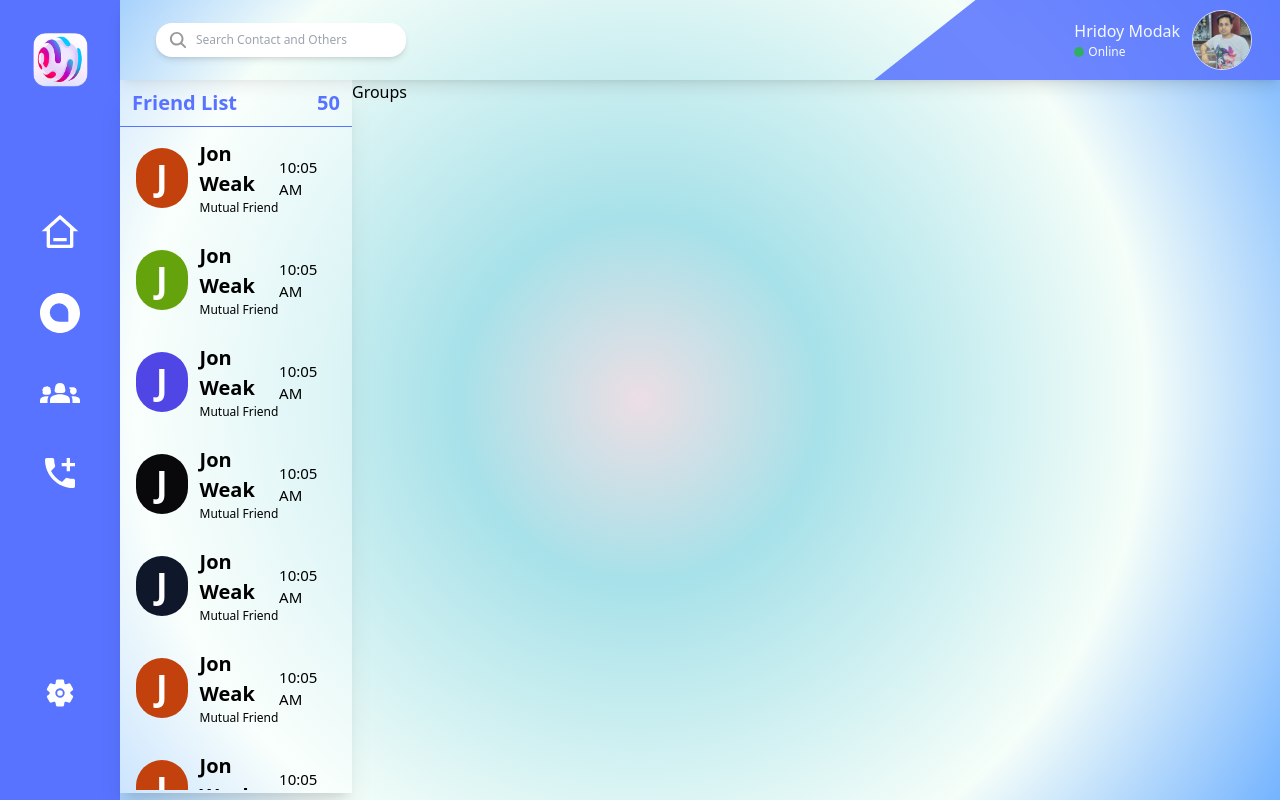
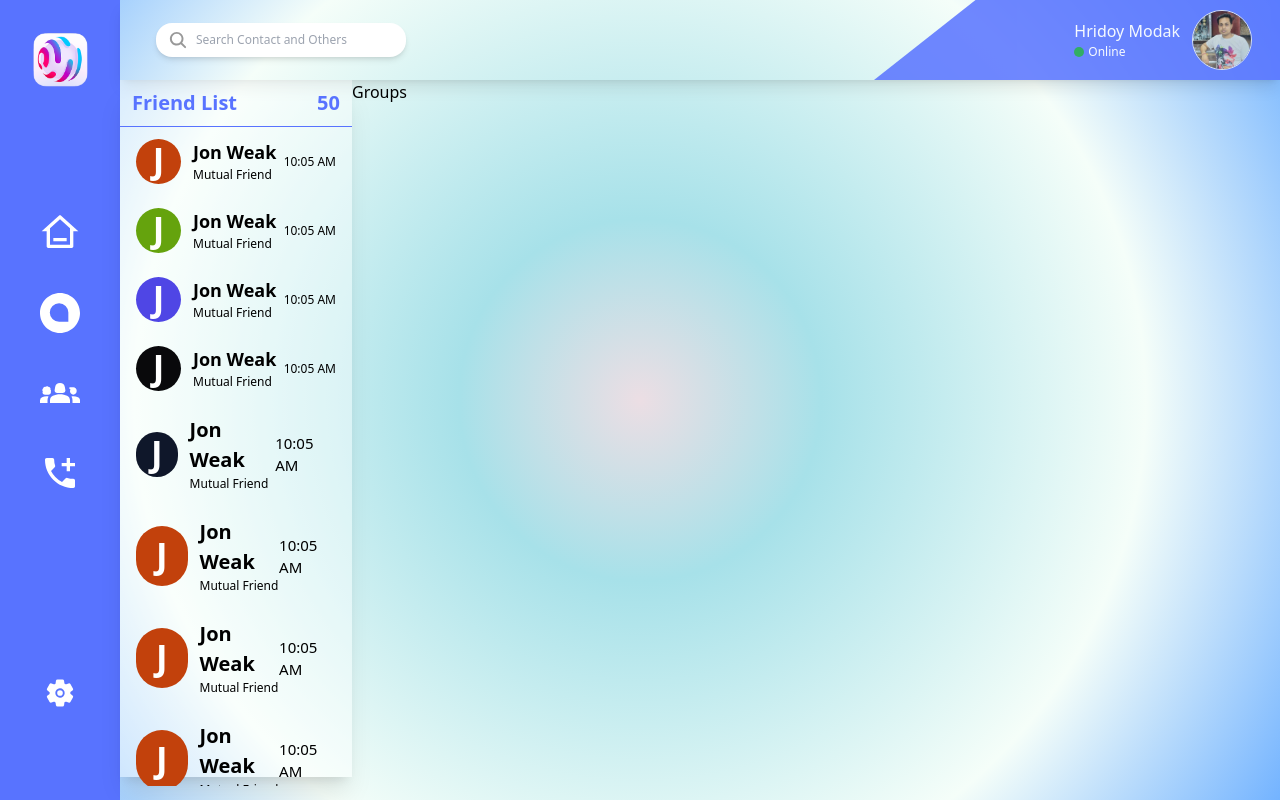
Before and after one commit to Hridoy-Modak/ChatApp1.0, a React (Vite) app: page / in a window 1280 px wide. Built offline with nearby package versions, Linux system fonts and the light colour scheme.

Commit message:
Small update

```diff
--- /dev/null
+++ b/firebase.config.js
@@ -0,0 +1,20 @@
+// Import the functions you need from the SDKs you need
+import { initializeApp } from "firebase/app";
+// TODO: Add SDKs for Firebase products that you want to use
+// https://firebase.google.com/docs/web/setup#available-libraries
+
+// Your web app's Firebase configuration
+const firebaseConfig = {
+  apiKey: "AIzaSyC3BeVnFUXRzmIL85VLoOba1w1IEU6LwWw",
+  authDomain: "chatapp-1-9b0b9.firebaseapp.com",
+  databaseURL:
+    "https://chatapp-1-9b0b9-default-rtdb.asia-southeast1.firebasedatabase.app",
+  projectId: "chatapp-1-9b0b9",
+  storageBucket: "chatapp-1-9b0b9.appspot.com",
+  messagingSenderId: "908240163889",
+  appId: "1:908240163889:web:4df67a5b05757df3647110",
+};
+
+// Initialize Firebase
+const app = initializeApp(firebaseConfig);
+export default firebaseConfig;
--- a/package.json
+++ b/package.json
@@ -10,10 +10,12 @@
     "preview": "vite preview"
   },
   "dependencies": {
+    "firebase": "^10.13.1",
     "react": "^18.3.1",
     "react-dom": "^18.3.1",
     "react-icons": "^5.3.0",
-    "react-router-dom": "^6.26.1"
+    "react-router-dom": "^6.26.1",
+    "react-spinners": "^0.14.1"
   },
   "devDependencies": {
     "@eslint/js": "^9.9.0",
--- a/src/App.jsx
+++ b/src/App.jsx
@@ -15,9 +15,10 @@ let router = createBrowserRouter(
   createRoutesFromElements(
     <>
       <Route path="/Signin" element={<Signin />} />
+      <Route path="/Signup" element={<Signup />} />
       <Route path="/" element={<Root />}>
-        <Route index element={<Home/>}/>
-        <Route path="/groups" element={<Groups/>}/>
+        <Route index element={<Home />} />
+        <Route path="/groups" element={<Groups />} />
       </Route>
     </>
   )
--- a/src/Pages/Home.jsx
+++ b/src/Pages/Home.jsx
@@ -1,14 +1,14 @@
-import React from 'react'
-import Friendlist from '../Templates/Friendlist';
-import Groups from '../Templates/Groups';
+import React from "react";
+import Friendlist from "../Templates/Friendlist";
+import Groups from "../Templates/Groups";
 
 const Home = () => {
   return (
-    <div className='flex h-[90%]'>
-    <Friendlist/>
-    <Groups/>
+    <div className="flex h-[88%]">
+      <Friendlist />
+      <Groups />
     </div>
-  )
-}
+  );
+};
 
 export default Home;
--- a/src/Templates/Friendlist.jsx
+++ b/src/Templates/Friendlist.jsx
@@ -7,7 +7,7 @@ const Friendlist = () => {
         <h1 className="text-[20px] font-bold text-primary_blue">Friend List</h1>
         <p className="text-[20px] font-bold text-primary_blue">50</p>
       </div>
-      <div className=" h-[93%] overflow-auto scrollbar-thin ">
+      <div className=" h-[94.5%] overflow-auto scrollbar-thin ">
         {/* Friendlist cards */}
         <div className="flex justify-between items-center mx-1 px-3 py-3">
           <div className="flex items-center gap-3">
@@ -16,15 +16,15 @@ const Friendlist = () => {
               src="./Profile.jpg"
               alt="image"
             /> */}
-            <div className="h-[60px] w-[60px] text-white bg-orange-700 rounded-full flex justify-center items-center text-[35px] font-bold">
+            <div className="h-[45px] w-[45px] text-white bg-orange-700 rounded-full flex justify-center items-center text-[35px] font-bold">
               J
             </div>
             <div>
-              <h2 className="font-semibold text-[20px]">Jon Weak</h2>
+              <h2 className="font-semibold text-[18px]">Jon Weak</h2>
               <p className="font-extralight text-[12px]">Mutual Friend</p>
             </div>
           </div>
-          <p className="text-[15px]">10:05 AM</p>
+          <p className="text-[12px]">10:05 AM</p>
         </div>
         <div className="flex justify-between items-center mx-1 px-3 py-3">
           <div className="flex items-center gap-3">
@@ -33,15 +33,15 @@ const Friendlist = () => {
               src="./Profile.jpg"
               alt="image"
             /> */}
-            <div className="h-[60px] w-[60px] text-white bg-lime-600 rounded-full flex justify-center items-center text-[35px] font-bold">
+            <div className="h-[45px] w-[45px] text-white bg-lime-600 rounded-full flex justify-center items-center text-[35px] font-bold">
               J
             </div>
             <div>
-              <h2 className="font-semibold text-[20px]">Jon Weak</h2>
+              <h2 className="font-semibold text-[18px]">Jon Weak</h2>
               <p className="font-extralight text-[12px]">Mutual Friend</p>
             </div>
           </div>
-          <p className="text-[15px]">10:05 AM</p>
+          <p className="text-[12px]">10:05 AM</p>
         </div>
         <div className="flex justify-between items-center mx-1 px-3 py-3">
           <div className="flex items-center gap-3">
@@ -50,15 +50,15 @@ const Friendlist = () => {
               src="./Profile.jpg"
               alt="image"
             /> */}
-            <div className="h-[60px] w-[60px] text-white bg-indigo-600 rounded-full flex justify-center items-center text-[35px] font-bold">
+            <div className="h-[45px] w-[45px] text-white bg-indigo-600 rounded-full flex justify-center items-center text-[35px] font-bold">
               J
             </div>
             <div>
-              <h2 className="font-semibold text-[20px]">Jon Weak</h2>
+              <h2 className="font-semibold text-[18px]">Jon Weak</h2>
               <p className="font-extralight text-[12px]">Mutual Friend</p>
             </div>
           </div>
-          <p className="text-[15px]">10:05 AM</p>
+          <p className="text-[12px]">10:05 AM</p>
         </div>
         <div className="flex justify-between items-center mx-1 px-3 py-3">
           <div className="flex items-center gap-3">
@@ -67,15 +67,15 @@ const Friendlist = () => {
               src="./Profile.jpg"
               alt="image"
             /> */}
-            <div className="h-[60px] w-[60px] text-white bg-zinc-950 rounded-full flex justify-center items-center text-[35px] font-bold">
+            <div className="h-[45px] w-[45px] text-white bg-zinc-950 rounded-full flex justify-center items-center text-[35px] font-bold">
               J
             </div>
             <div>
-              <h2 className="font-semibold text-[20px]">Jon Weak</h2>
+              <h2 className="font-semibold text-[18px]">Jon Weak</h2>
               <p className="font-extralight text-[12px]">Mutual Friend</p>
             </div>
           </div>
-          <p className="text-[15px]">10:05 AM</p>
+          <p className="text-[12px]">10:05 AM</p>
         </div>
         <div className="flex justify-between items-center mx-1 px-3 py-3">
           <div className="flex items-center gap-3">
@@ -84,7 +84,7 @@ const Friendlist = () => {
               src="./Profile.jpg"
               alt="image"
             /> */}
-            <div className="h-[60px] w-[60px] text-white bg-slate-900 rounded-full flex justify-center items-center text-[35px] font-bold">
+            <div className="h-[45px] w-[45px] text-white bg-slate-900 rounded-full flex justify-center items-center text-[35px] font-bold">
               J
             </div>
             <div>
--- a/src/main.jsx
+++ b/src/main.jsx
@@ -1,45 +1,7 @@
 import React from "react";
 import ReactDOM from "react-dom/client";
 import App from "./App";
-import './index.css'
-ReactDOM.createRoot(document.getElementById('root')).render(
-  <App/>
-)
+import "./index.css";
+import firebaseConfig from "../firebase.config.js";
 
-
-
-
-
-
-// import React from "react";
-// import ReactDOM from "react-dom/client";
-// import { BrowserRouter, createBrowserRouter, RouterProvider, Routes } from "react-router-dom";
-// import "./index.css";
-// import App from "./App";
-// import Home from "./Pages/Home";
-// import Sidebar from "./Layouts/Sidebar";
-// import Signin from "./Pages/Signin";
-// import Signup from "./Pages/Signup";
-// import Root from "./Root";
-
-
-// const router = createBrowserRouter([
-
-//   {
-//     path: "/",
-//     element: <Root/>,
-//     children:[
-//       {
-//         path: "home",
-//         element: <Home/>
-//       }
-//     ]
-//   },
-
-// ]);
-
-// ReactDOM.createRoot(document.getElementById("root")).render(
-//   <React.StrictMode>
-//     <RouterProvider router={router} />
-//   </React.StrictMode>
-// );
+ReactDOM.createRoot(document.getElementById("root")).render(<App />);
```
Also changed, not shown: src/Pages/Signup.jsx (+38 -22 lines), 1 other file (tests, documents, lock files or other folders).
